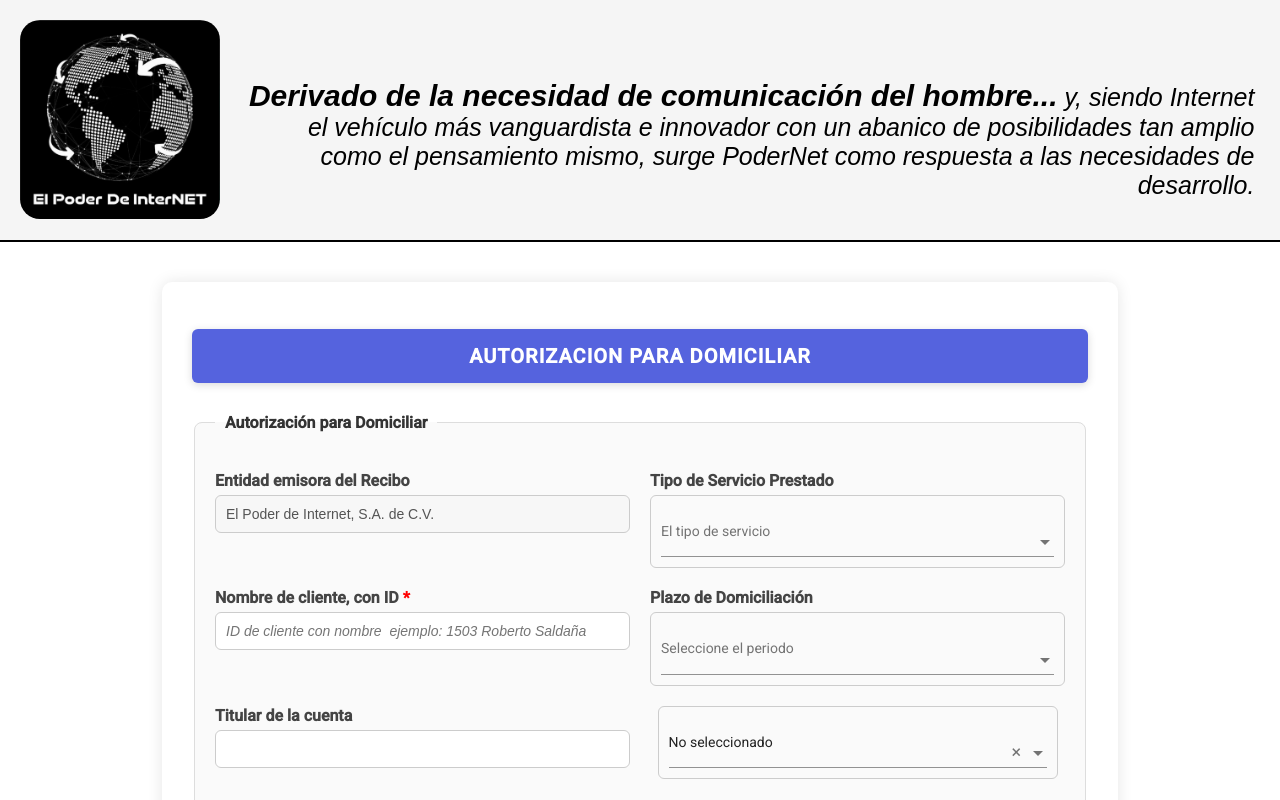
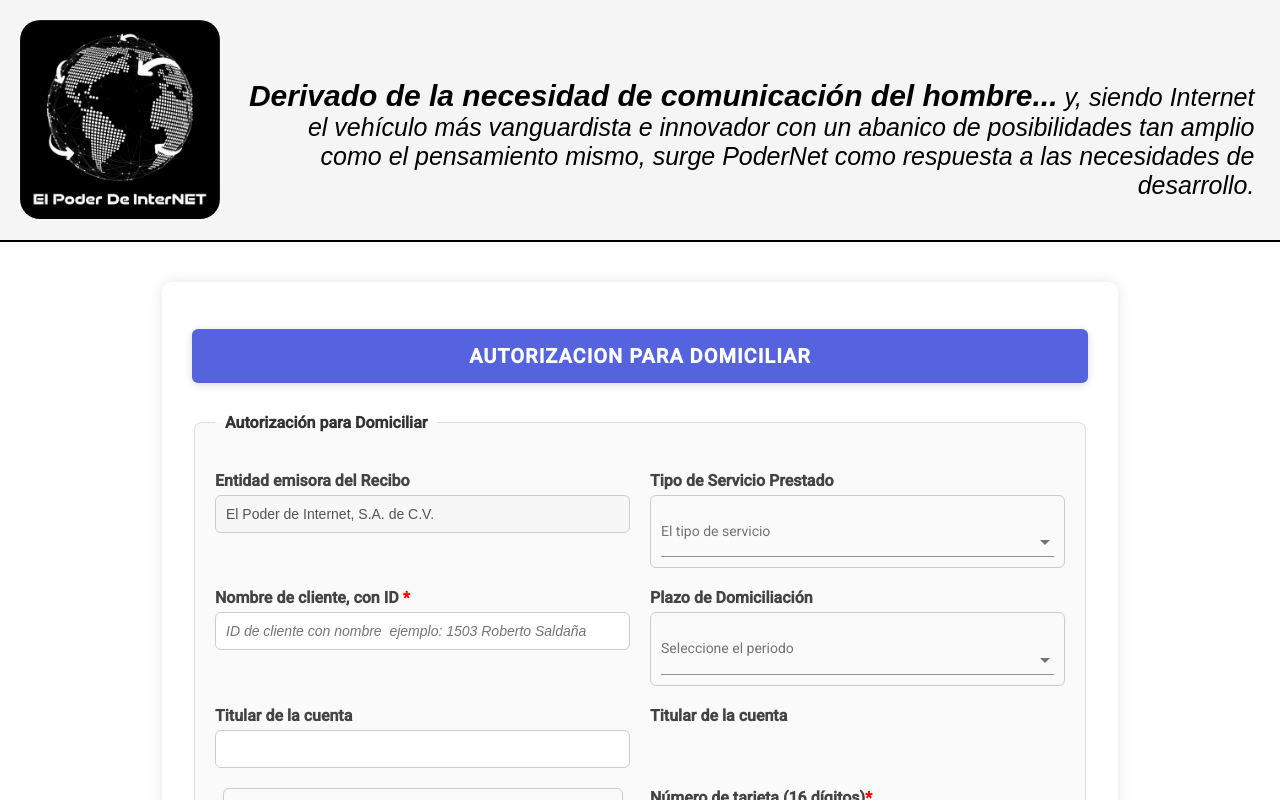
Before and after one commit to Chuyini/DomiciliarCliente, an Angular app: page / in a window 1280 px wide. Shown: the top 800 px of the page. Built offline with nearby package versions, Linux system fonts and the light colour scheme.

Commit message:
banco dropdown

```diff
--- a/src/app/components/form/form.component.html
+++ b/src/app/components/form/form.component.html
@@ -48,15 +48,15 @@
           <label for="nameTi">Titular de la cuenta</label>
           <input type="text" id="nameTi" name="nameTi" [(ngModel)]="holder" maxlength="80" />
         </div>
-        <div>
-          <div style="width: 100%; max-width: 400px; margin: auto;">
-            <ng-select [items]="banks" bindLabel="nombre" placeholder="Seleccione el banco"
-              [(ngModel)]="bankSelected" [multiple]="false" name="bankSelected" class="custom-ng-select"
-              [clearable]="true" [searchable]="true" dropdownPosition="auto">
+        <label for="nameTi">Titular de la cuenta</label>
+        <div style="width: 100%; max-width: 400px; margin: auto;">
+          <ng-select [items]="banks" bindLabel="nombre" placeholder="Seleccione el banco" [(ngModel)]="bankSelected"
+            [multiple]="false" name="bankSelected" class="custom-ng-select" [clearable]="true" [searchable]="true"
+            dropdownPosition="auto">
 
-            </ng-select>
-          </div>
+          </ng-select>
         </div>
+
 
         <div>
           <label for="zona">Número de tarjeta (16 dígitos)<span>*</span></label>
```
